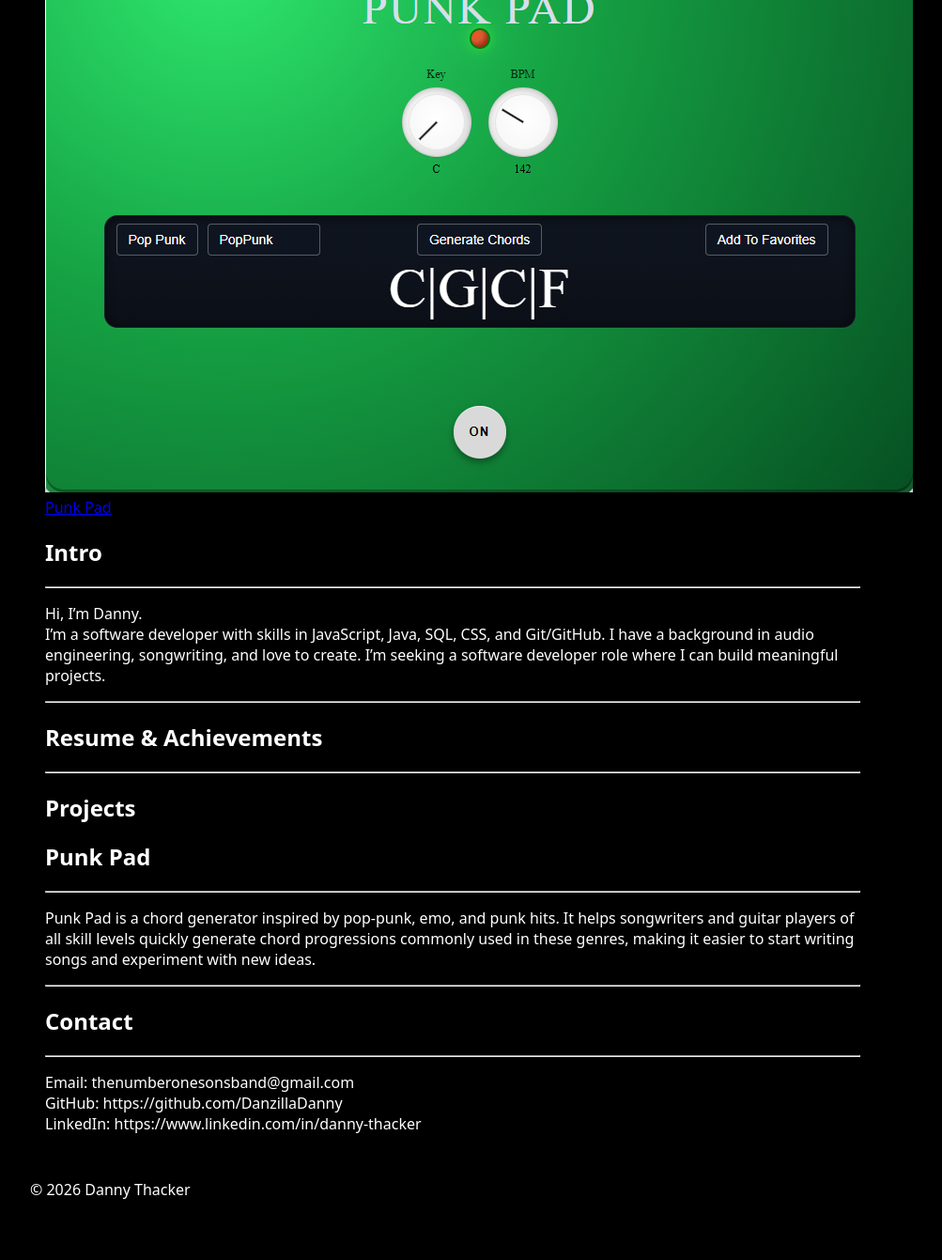
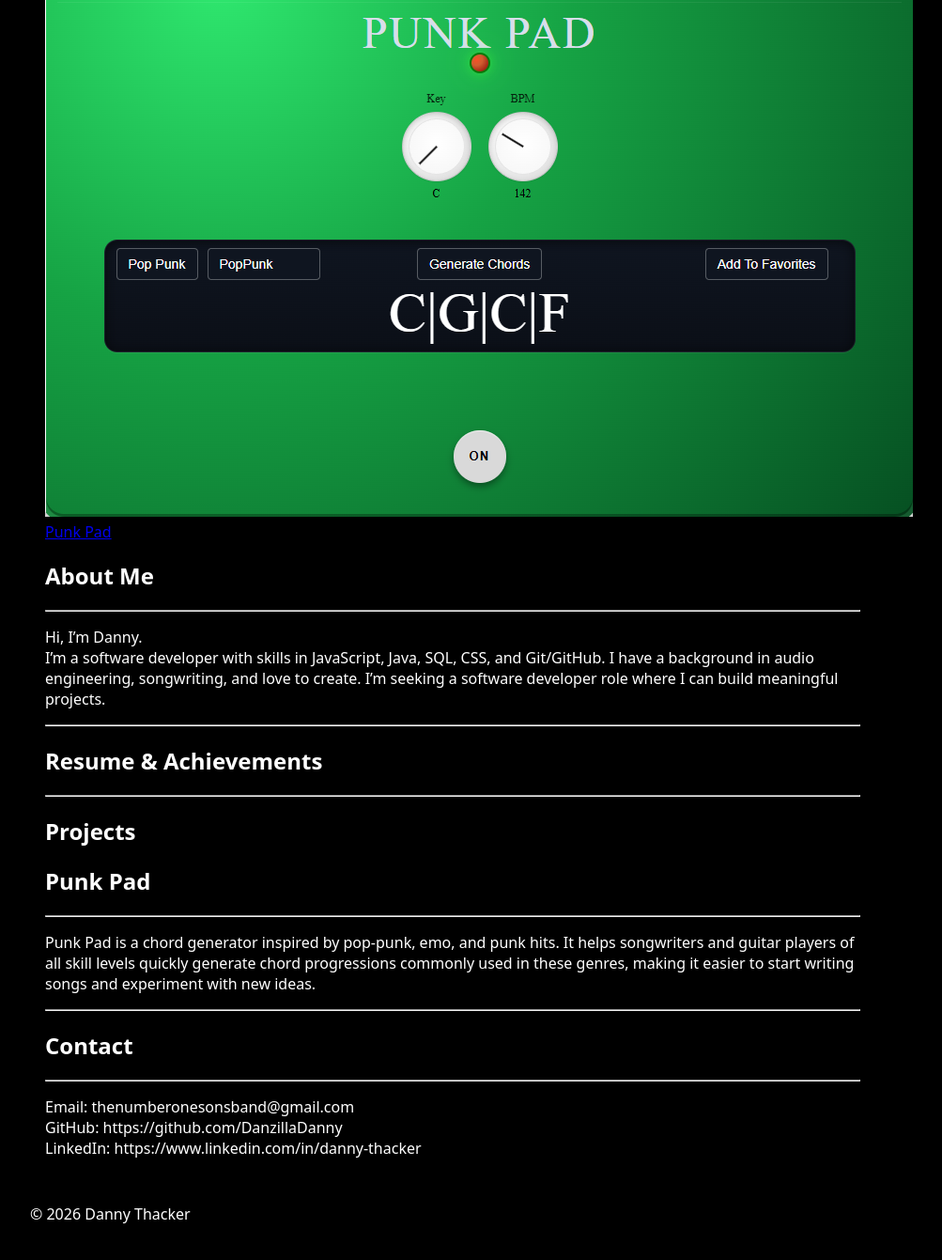
Before and after one commit to DanzillaDanny/DanzillaDanny.github.io, a Jekyll site: the page built from index.md, in a window 1280 px wide, cut to the strip 867-2218 px from the top of the page. Shown: the top 1341 px of the strip at 94% size, without its empty margins (158-1161 px from the left). Built offline with Jekyll 4.4.1, drawn with Linux system fonts in a browser that asks for light colours.

Commit message:
changed intro to about me section

```diff
--- a/_layouts/default.html
+++ b/_layouts/default.html
@@ -10,8 +10,8 @@
 <body>
     <header class="site-header">
         <nav class ="nav">
-            <a href="#intro">About Me</a>
-            <a href="#Resume">Resume</a>
+            <a href="#about-me">About Me</a>
+            <a href="#resume">Resume</a>
             <a href="#project">Projects</a>
             <a href="#contact">Contact</a>
         </nav>
@@ -20,8 +20,9 @@
     <main class="container">
 
 
-        <section id="intro" class="hero">
-    <img class ="profile-pic" src = "{{ '/assets/Profile_pic.jpg' | relative_url }}"/>
+        <section id="about-me" class="hero">
+    <img class ="profile-pic" src = "{{ '/assets/Profile_pic.jpg' | relative_url }}"
+    alt="Danny Thacker"/>
     <div class="hero-text">
         <h1>Danny Thacker</h1>
         <p>Software Developer | JavaScript | Java | SQL | React | CSS | Audio Engineer</p>
--- a/assets/index.css
+++ b/assets/index.css
@@ -54,13 +54,13 @@
     object-fit: cover;
 }
 
-resume-pic{
+.resume-pic{
     position: center;
     width: 50%;
     height: auto;
 }
 
-punk-pad{
+.punk-pad{
     position: center;
     width: 50%;
     height: auto;
--- a/index.md
+++ b/index.md
@@ -3,7 +3,7 @@
 title: Danny Thacker
 ---
 
-## Intro
+## About Me {#about-me}
 
 ---
 
```
